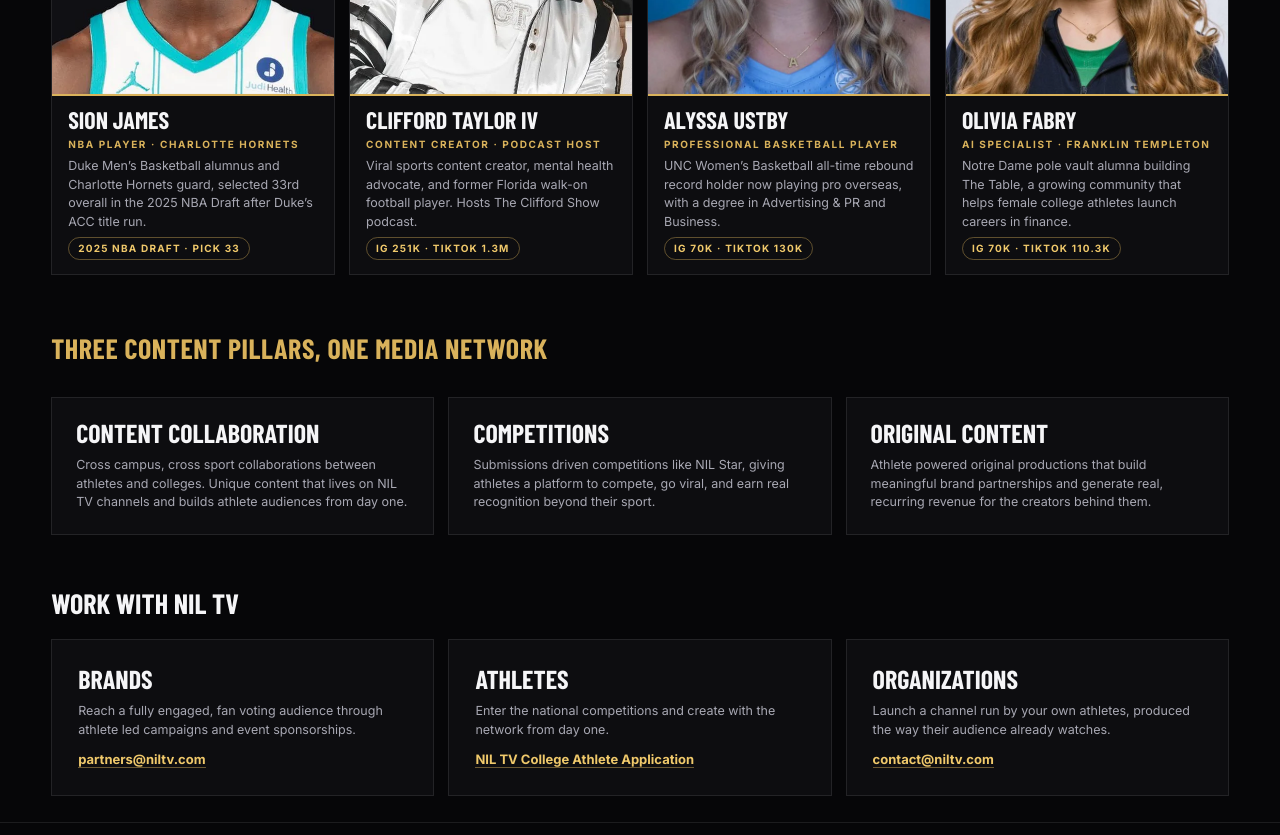
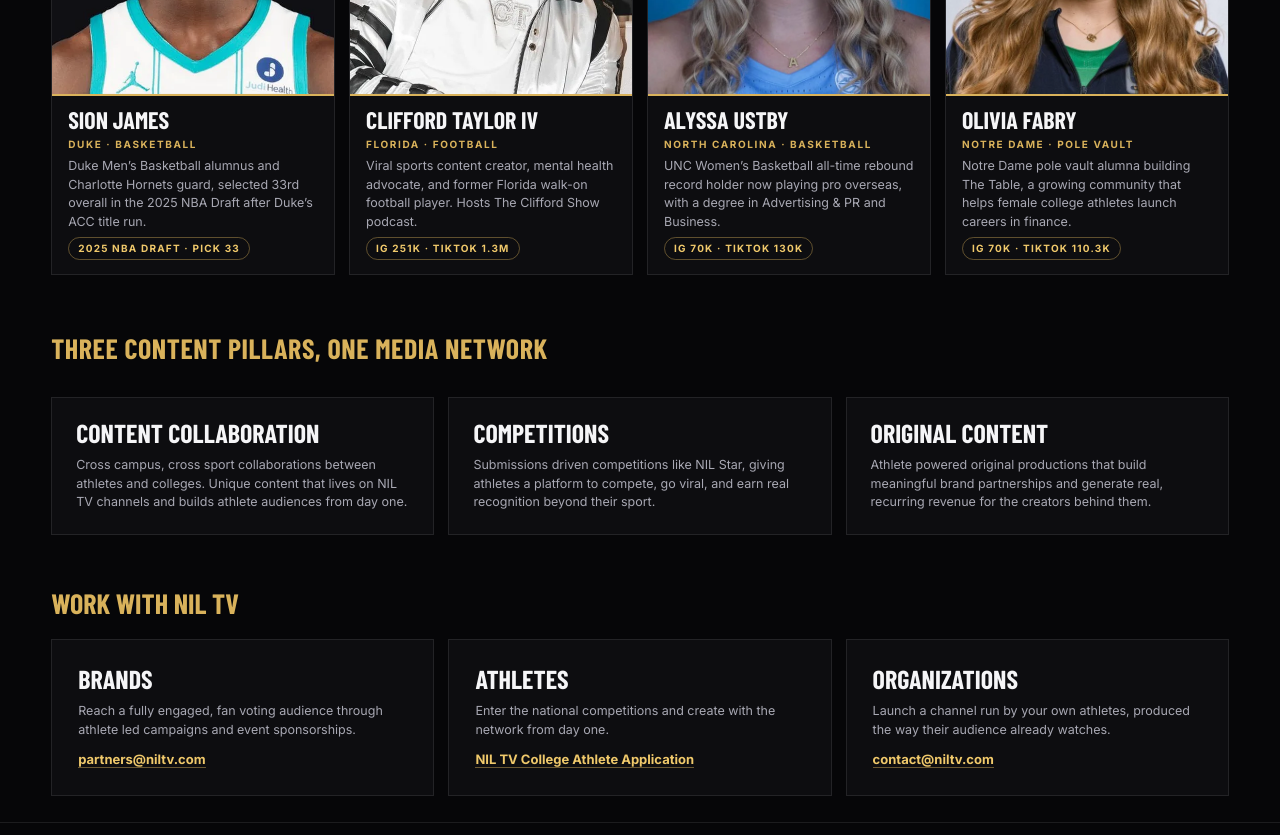
Before and after one commit to NILTVdev/niltv-web, a plain HTML site: page about/index.html in a window 1280 px wide. Shown: the part 1800-2635 px from the top of the page. Drawn offline with nearby package versions, Linux system fonts and the light colour scheme; a web font is replaced by a local one.

Commit message:
Show school and sport on the about page advisor cards; gold Work With NIL TV heading
Co-Authored-By: Claude Opus 5.5 <noreply@anthropic.com>

```diff
--- a/about/index.html
+++ b/about/index.html
@@ -870,6 +870,7 @@ br.mbr{display:none}
 [data-grid="roadmap"] .shelf-title{font-weight:800;font-size:28px;letter-spacing:.02em}
 /* about work band unboxed (9/2): title + three pillar-sized cards, no outer box */
 .work-band.work-open{border:none;background:none;padding:6px 0 0;border-radius:0}
+.work-band.work-open h2{color:var(--gold)}
 .work-band.work-open .wb-grid{gap:14px;margin:22px 0 26px}
 /* about-page rhythm (9/1): tighter section spacing, roadmap chips stack */
 .shelves.centered .stat-band{margin-bottom:26px}
@@ -1275,7 +1276,7 @@ br.mbr{display:none}
       <img class="fh" src="/assets/img/advisory/sion-james.webp" loading="lazy" decoding="async" alt="Sion James">
       <div class="inner">
         <span class="nm">Sion James</span>
-        <span class="role">NBA Player &middot; Charlotte Hornets</span>
+        <span class="role">Duke &middot; Basketball</span>
         <p class="bio">Duke Men&rsquo;s Basketball alumnus and Charlotte Hornets guard, selected 33rd overall in the 2025 NBA Draft after Duke&rsquo;s ACC title run.</p>
         <span class="fw">2025 NBA Draft &middot; Pick 33</span>
       </div>
@@ -1284,7 +1285,7 @@ br.mbr{display:none}
       <img class="fh" src="/assets/img/advisory/clifford-taylor-iv.webp" loading="lazy" decoding="async" alt="Clifford Taylor IV">
       <div class="inner">
         <span class="nm">Clifford Taylor IV</span>
-        <span class="role">Content Creator &middot; Podcast Host</span>
+        <span class="role">Florida &middot; Football</span>
         <p class="bio">Viral sports content creator, mental health advocate, and former Florida walk-on football player. Hosts The Clifford Show podcast.</p>
         <span class="fw">IG 251k &middot; TikTok 1.3M</span>
       </div>
@@ -1293,7 +1294,7 @@ br.mbr{display:none}
       <img class="fh" src="/assets/img/advisory/alyssa-ustby.webp" loading="lazy" decoding="async" alt="Alyssa Ustby">
       <div class="inner">
         <span class="nm">Alyssa Ustby</span>
-        <span class="role">Professional Basketball Player</span>
+        <span class="role">North Carolina &middot; Basketball</span>
         <p class="bio">UNC Women&rsquo;s Basketball all-time rebound record holder now playing pro overseas, with a degree in Advertising &amp; PR and Business.</p>
         <span class="fw">IG 70k &middot; TikTok 130k</span>
       </div>
@@ -1302,7 +1303,7 @@ br.mbr{display:none}
       <img class="fh" src="/assets/img/advisory/olivia-fabry.webp" loading="lazy" decoding="async" alt="Olivia Fabry">
       <div class="inner">
         <span class="nm">Olivia Fabry</span>
-        <span class="role">AI Specialist &middot; Franklin Templeton</span>
+        <span class="role">Notre Dame &middot; Pole Vault</span>
         <p class="bio">Notre Dame pole vault alumna building The Table, a growing community that helps female college athletes launch careers in finance.</p>
         <span class="fw">IG 70k &middot; TikTok 110.3k</span>
       </div>
```
Also changed, not shown: scripts/builders/cinema-template.html (+1 -0 lines), 1 other file.
